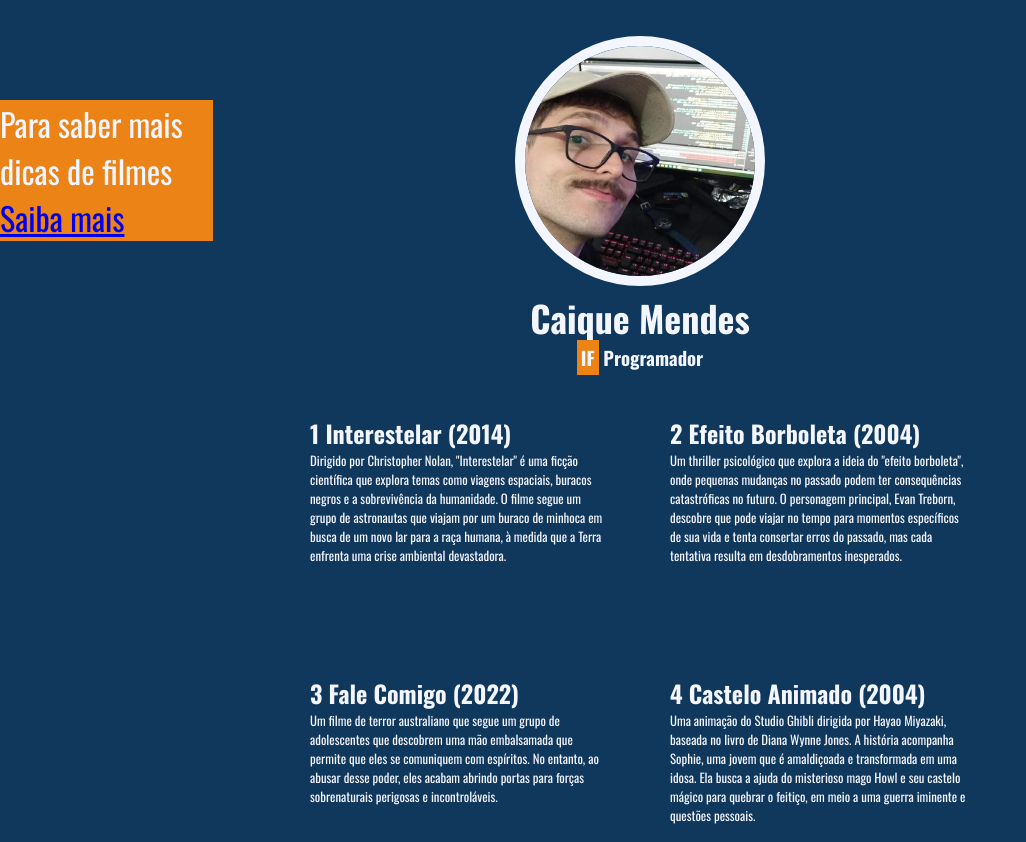
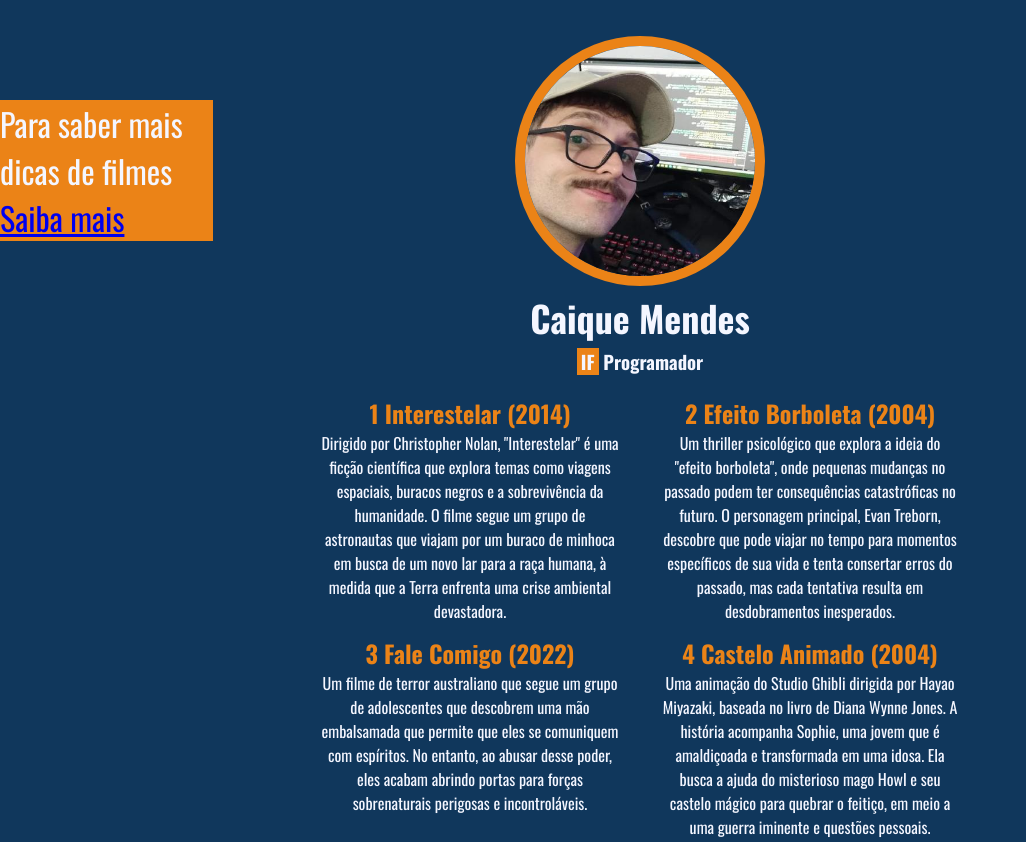
Before and after one commit to CaiquePiazzaroli/DesenvolvimentoWeb, a plain HTML site: page Exercicios/Treino de CSS Position, BoxModel e Flexbox/index.html in a window 1280 px wide. Shown: the top 842 px of the page, without its empty margins (0-1026 px from the left). Drawn offline with nearby package versions, Linux system fonts and the light colour scheme.

Commit message:
Finalizando atvidade 6 de participação

```diff
--- a/Exercicios/Treino de CSS Position, BoxModel e Flexbox/index.html
+++ b/Exercicios/Treino de CSS Position, BoxModel e Flexbox/index.html
@@ -18,7 +18,7 @@
             <h3><span>IF</span> Programador</h3>
         </div>
     </header>
-    <main class="">
+    <main class="principal">
         <div class="saber_mais">
             Para saber mais dicas de filmes
             <a href="https://www.omelete.com.br/">Saiba mais</a>
--- a/Exercicios/Treino de CSS Position, BoxModel e Flexbox/style.css
+++ b/Exercicios/Treino de CSS Position, BoxModel e Flexbox/style.css
@@ -16,6 +16,10 @@ html {
     padding: 36px;
 }
 
+.principal {
+    display: flex;
+    justify-content: center;
+}
 
 .cabecalho {
     text-align: center;
@@ -28,7 +32,7 @@ html {
 .foto img {
     width: 250px;
     border-radius: 50%;
-    border: 10px #F4F6FF solid;
+    border: 10px #EB8317 solid;
 }
 
 .saber_mais {
@@ -42,11 +46,11 @@ html {
 }
 
 .container {
-    padding: 24px 18%;
     display: flex;
-    gap: 20px;
     justify-content: center;
     flex-wrap: wrap;
+    padding: 0 20%;
+    text-align: center;
 }
 
 .filmes {
@@ -57,13 +61,18 @@ html {
 
 .filmes h1 {
     font-size: 1.5em;
+    color: #EB8317;
 }
 
 .filmes p {
-    font-size: 0.8em;
+    font-size: 1em;
+}
+
+.nivel_de_acesso {
+    margin-top: 4px;
 }
 
 .nivel_de_acesso h3 > span {
-    padding: 4px;
+    padding: 0 4px;
     background-color: #EB8317;
 }
```
